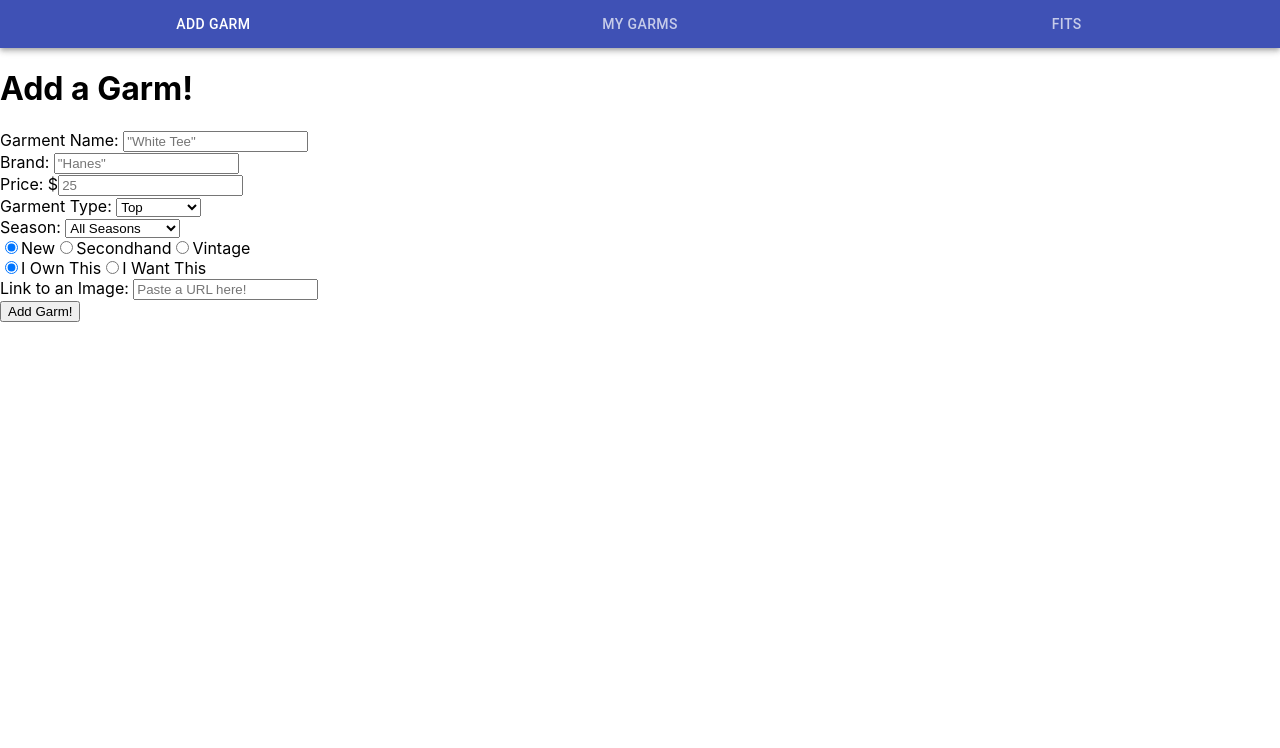
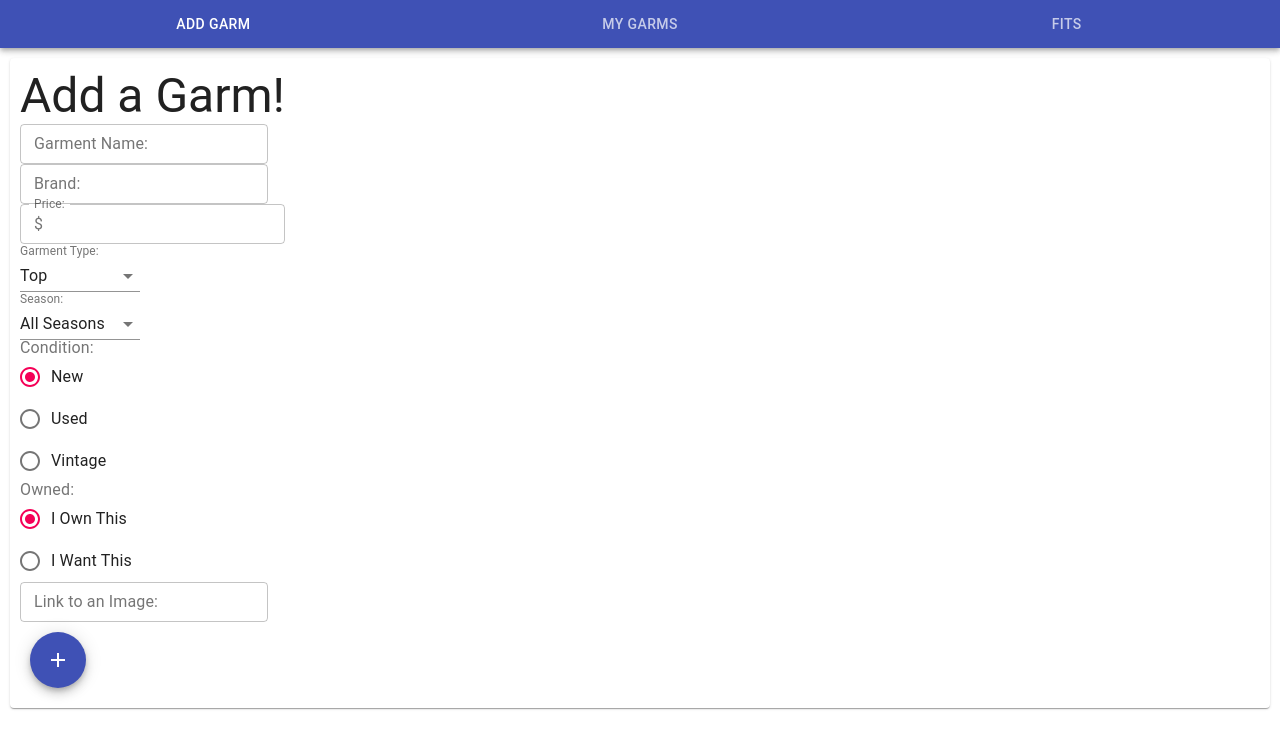
Before and after one commit to Zachary-Roland/closet-app-react, a React (Create React App) app: page /addGarm in a window 1280 px wide. Shown: the top 748 px of the page. Built offline with nearby package versions, Linux system fonts and the light colour scheme.

Commit message:
adds garmID state for unique item IDs

```diff
--- a/src/components/AddGarmPage.js
+++ b/src/components/AddGarmPage.js
@@ -1,8 +1,26 @@
 import React, { useContext, useState } from "react";
 import { GarmsContext } from "../context/GarmContext";
+import {
+  Paper,
+  Typography,
+  TextField,
+  FormControl,
+  FormLabel,
+  RadioGroup,
+  FormControlLabel,
+  InputLabel,
+  MenuItem,
+  Select,
+  Radio,
+  Button,
+  Fab,
+} from "@material-ui/core";
+import AddIcon from "@material-ui/icons/Add";
+import { InputAdornment } from "@material-ui/core";
 
 const AddGarm = () => {
   const [garmName, setGarmName] = useState("");
+  const [garmID, setGarmID] = useState(9);
   const [garmType, setGarmType] = useState("top");
   const [garmCondition, setGarmCondition] = useState("new");
   const [garmBrand, setGarmBrand] = useState("");
@@ -20,139 +38,144 @@ const AddGarm = () => {
     setGarmSeason("all");
     setGarmImg("");
     setGarmOwn("true");
+    setGarmID(garmID + 1);
   };
   return (
-    <>
+    <Paper style={{ margin: 10, padding: 10 }}>
       <form>
         {/* Form to input new garment info. Should include Name, Brand, Price Paid, Type, & Condition, and Season, and Owned/Want */}
-        <h1>Add a Garm!</h1>
+        <div className="formItem">
+          <Typography variant="h3" component="h1">
+            Add a Garm!
+          </Typography>
+        </div>
         {/* Garment Name */}
-        <div>
-          <label htmlFor="garmName">Garment Name: </label>
-          <input
-            id="garmName"
+        <div className="formItem">
+          <TextField
+            variant="outlined"
+            label="Garment Name:"
             value={garmName}
-            placeholder={`"White Tee"`}
+            size="small"
             onChange={(e) => setGarmName(e.target.value)}
-          ></input>
+          />
         </div>
         {/* Brand */}
-        <div>
-          <label htmlFor="garmBrand">Brand: </label>
-          <input
-            id="garmBrand"
+        <div className="formItem">
+          <TextField
+            variant="outlined"
+            label="Brand:"
             value={garmBrand}
-            placeholder={`"Hanes"`}
             onChange={(e) => setGarmBrand(e.target.value)}
-          ></input>
+            size="small"
+          />
         </div>
         {/* Price */}
-        <div>
-          <label htmlFor="garmPrice">Price: $</label>
-          <input
-            id="garmPrice"
+        <div className="formItem">
+          <TextField
+            variant="outlined"
+            label="Price:"
+            InputProps={{
+              startAdornment: (
+                <InputAdornment position="start">$</InputAdornment>
+              ),
+            }}
+            size="small"
             value={garmPrice}
-            placeholder={`25`}
             onChange={(e) => setGarmPrice(e.target.value)}
-          ></input>
+          />
         </div>
         {/* Type */}
-        <div>
-          <label htmlFor="garmType">Garment Type: </label>
-          <select
-            name="garmType"
-            defaultValue="top"
+        <div className="formItem">
+          <FormControl style={{ minWidth: 120 }}>
+            <InputLabel id="garmTypeLabel">Garment Type:</InputLabel>
+            <Select
+              labelId="garmTypeLabel"
+              id="garmType"
               value={garmType}
               onChange={(e) => setGarmType(e.target.value)}
             >
-            <option value="top">Top</option>
-            <option value="bottom">Bottoms</option>
-            <option value="outerwear">Outerwear</option>
-            <option value="footwear">Footwear</option>
-          </select>
+              <MenuItem value="top">Top</MenuItem>
+              <MenuItem value="bottoms">Bottoms</MenuItem>
+              <MenuItem value="outerwear">Outerwear</MenuItem>
+              <MenuItem value="footwear">Footwear</MenuItem>
+              <MenuItem value="accessories">Accessories</MenuItem>
+            </Select>
+          </FormControl>
         </div>
         {/* Season */}
-        <div>
-          <label htmlFor="garmSeason">Season: </label>
-          <select
-            name="garmSeason"
+        <div className="formItem">
+          <FormControl style={{ minWidth: 120 }}>
+            <InputLabel id="garmSeasonLabel">Season:</InputLabel>
+            <Select
+              labelId="garmSeasonLabel"
+              id="garmSeason"
               value={garmSeason}
-            defaultValue="all"
               onChange={(e) => setGarmSeason(e.target.value)}
             >
-            <option value="all">All Seasons</option>
-            <option value="SS">Spring/Summer</option>
-            <option value="FW">Fall/Winter</option>
-          </select>
+              <MenuItem value="all">All Seasons</MenuItem>
+              <MenuItem value="ss">Spring/Summer</MenuItem>
+              <MenuItem value="fw">Fall/Winter</MenuItem>
+            </Select>
+          </FormControl>
         </div>
         {/* Condition */}
-        <div>
-          <input
-            checked={garmCondition === "new"}
-            id="new"
-            type="radio"
+        <div className="formItem">
+          <FormControl component="fieldset">
+            <FormLabel component="legend">Condition:</FormLabel>
+            <RadioGroup
+              aria-label="condition"
               name="condition"
-            value="new"
+              value={garmCondition}
               onChange={(e) => setGarmCondition(e.target.value)}
-          ></input>
-          <label htmlFor="new">New</label>
-          <input
-            checked={garmCondition === "used"}
-            id="used"
-            type="radio"
-            name="condition"
-            value="used"
-            onChange={(e) => setGarmCondition(e.target.value)}
-          ></input>
-          <label htmlFor="used">Secondhand</label>
-          <input
-            checked={garmCondition === "vintage"}
-            id="vintage"
-            type="radio"
-            name="condition"
+            >
+              <FormControlLabel value="new" control={<Radio />} label="New" />
+              <FormControlLabel value="used" control={<Radio />} label="Used" />
+              <FormControlLabel
                 value="vintage"
-            onChange={(e) => setGarmCondition(e.target.value)}
-          ></input>
-          <label htmlFor="vintage">Vintage</label>
+                control={<Radio />}
+                label="Vintage"
+              />
+            </RadioGroup>
+          </FormControl>
         </div>
         {/* Owned */}
-        <div>
-          <input
-            checked={garmOwn === "true" ? true : false}
-            id="own"
-            type="radio"
+        <div className="formItem">
+          <FormControl component="fieldset">
+            <FormLabel component="legend">Owned:</FormLabel>
+            <RadioGroup
+              aria-label="owned"
               name="owned"
-            value={true}
+              value={garmOwn}
               onChange={(e) => {
-              console.log(garmOwn);
                 setGarmOwn(e.target.value);
               }}
-          ></input>
-          <label htmlFor="own">I Own This</label>
-          <input
+            >
+              <FormControlLabel
+                checked={garmOwn === "true" ? true : false}
+                value={true}
+                control={<Radio />}
+                label="I Own This"
+              />
+              <FormControlLabel
                 checked={garmOwn === "false" ? true : false}
-            id="want"
-            type="radio"
-            name="owned"
                 value={false}
-            onChange={(e) => {
-              console.log(garmOwn);
-              setGarmOwn(e.target.value);
-            }}
-          ></input>
-          <label htmlFor="want">I Want This</label>
+                control={<Radio />}
+                label="I Want This"
+              />
+            </RadioGroup>
+          </FormControl>
         </div>
         {/* Image Link */}
-        <div>
-          <label htmlFor="garmImg">Link to an Image: </label>
-          <input
-            id="garmImg"
+        <div className="formItem">
+          <TextField
+            variant="outlined"
+            label="Link to an Image:"
             value={garmImg}
-            placeholder={`Paste a URL here!`}
+            size="small"
             onChange={(e) => setGarmImg(e.target.value)}
-          ></input>
+          />
         </div>
-        <button
+        {/* <Button
           onClick={(e) => {
             e.preventDefault();
             console.log(garms);
@@ -174,9 +197,36 @@ const AddGarm = () => {
           }}
         >
           Add Garm!
-        </button>
+        </Button> */}
       </form>
-    </>
+      <Fab
+        style={{ margin: 10, position: "right" }}
+        position="right"
+        color="primary"
+        aria-label="add"
+        onClick={(e) => {
+          e.preventDefault();
+          console.log(garms);
+          addGarm({
+            title: garmName,
+            type: garmType,
+            brand: garmBrand,
+            cost: garmPrice,
+            condition: garmCondition,
+            season: garmSeason,
+            id: garmID,
+            img: garmImg,
+            own: garmOwn === "true" ? true : false,
+          });
+          clearForm();
+          console.log(
+            `Name: ${garmName}, Brand: ${garmBrand}, Price: ${garmPrice}, Type: ${garmType}, Condition: ${garmCondition}, Img: ${garmImg}, Own: ${garmOwn}. ID: ${garmID}`
+          );
+        }}
+      >
+        <AddIcon />
+      </Fab>
+    </Paper>
   );
 };
 
```
Lines whose indentation alone changed are shown as unchanged.
